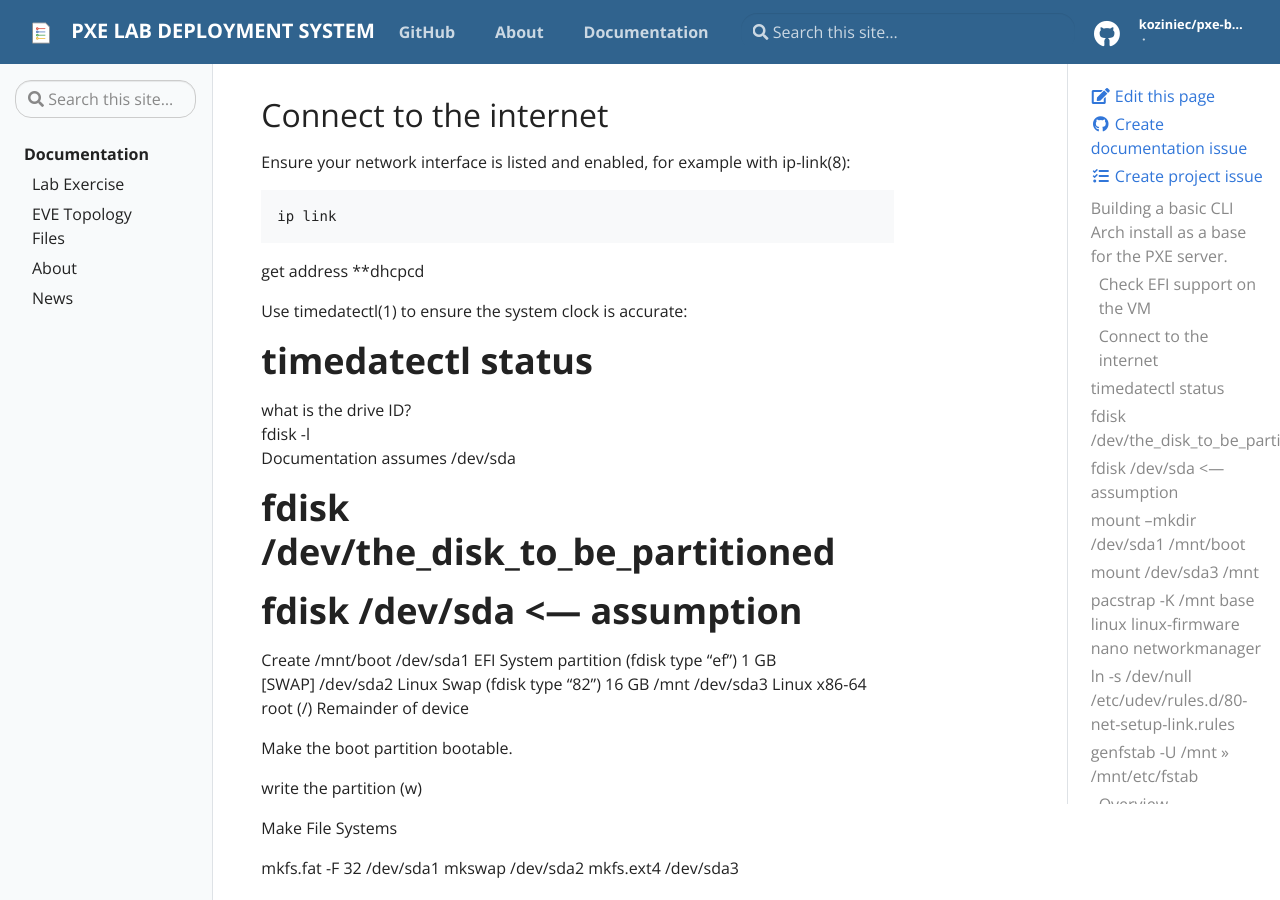
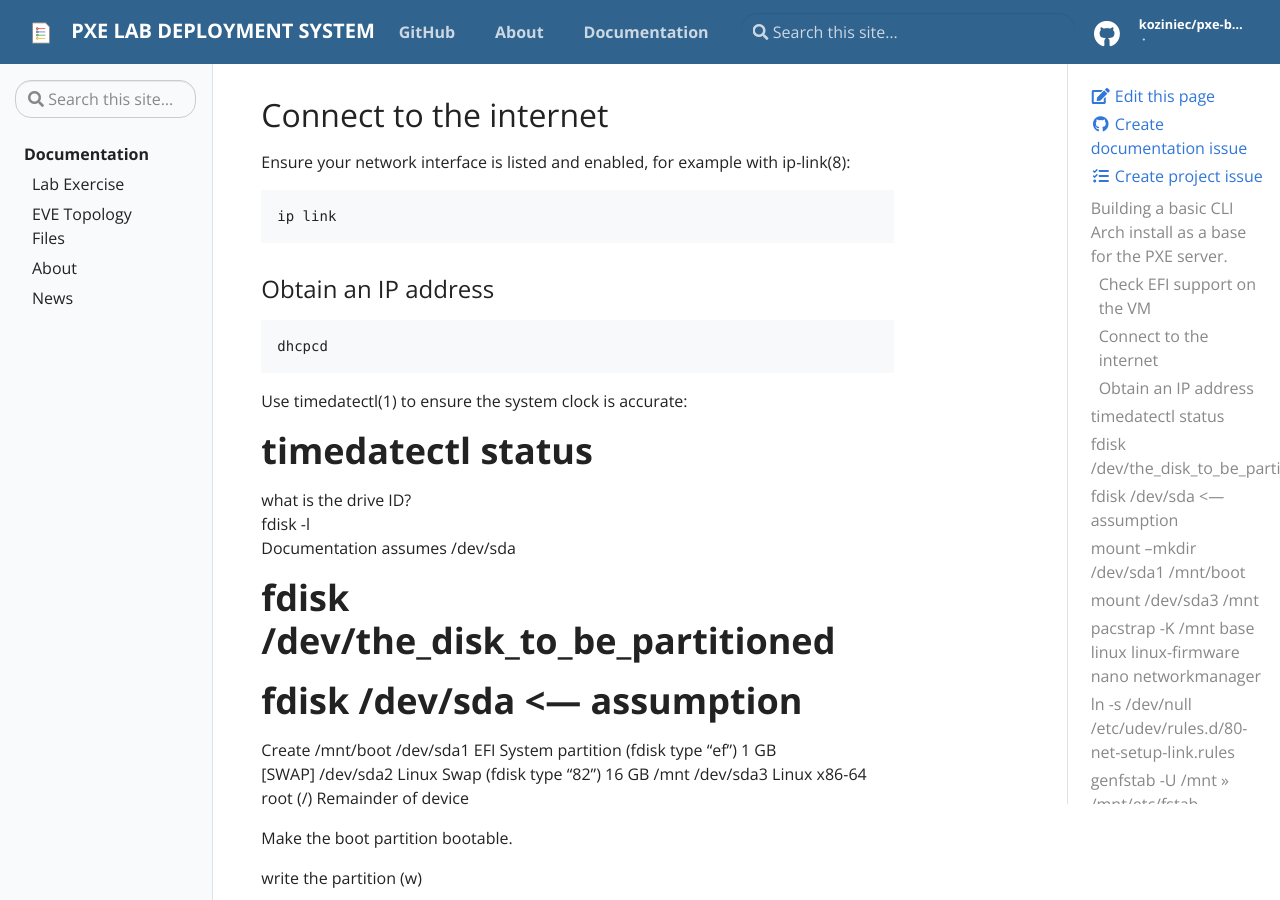
Before and after one commit to koziniec/pxe-boot, a Jekyll site: the page built from _docs/Arch Installation.md, in a window 1280 px wide and 900 px high, scrolled down 656 px. Built offline with Jekyll 4.4.1, drawn with Linux system fonts in a browser that asks for light colours.

Commit message:
Update Arch Installation.md

```diff
--- a/_docs/Arch Installation.md
+++ b/_docs/Arch Installation.md
@@ -27,11 +27,10 @@ Ensure your network interface is listed and enabled, for example with ip-link(8)
 ip link
 </pre>
 
-
-
-get address
-**dhcpcd
-
+### Obtain an IP address
+<pre>
+dhcpcd
+</pre>
 
 Use timedatectl(1) to ensure the system clock is accurate:
 # timedatectl status
```
